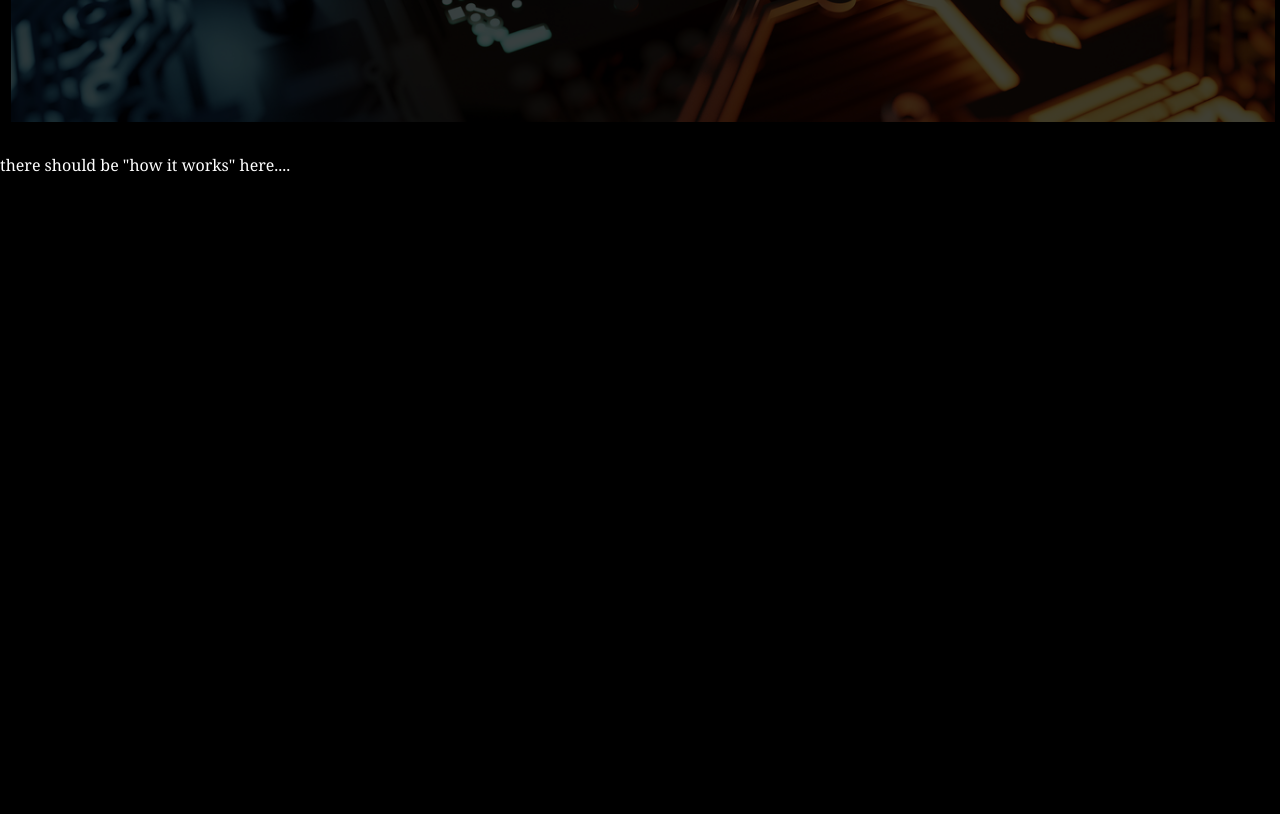
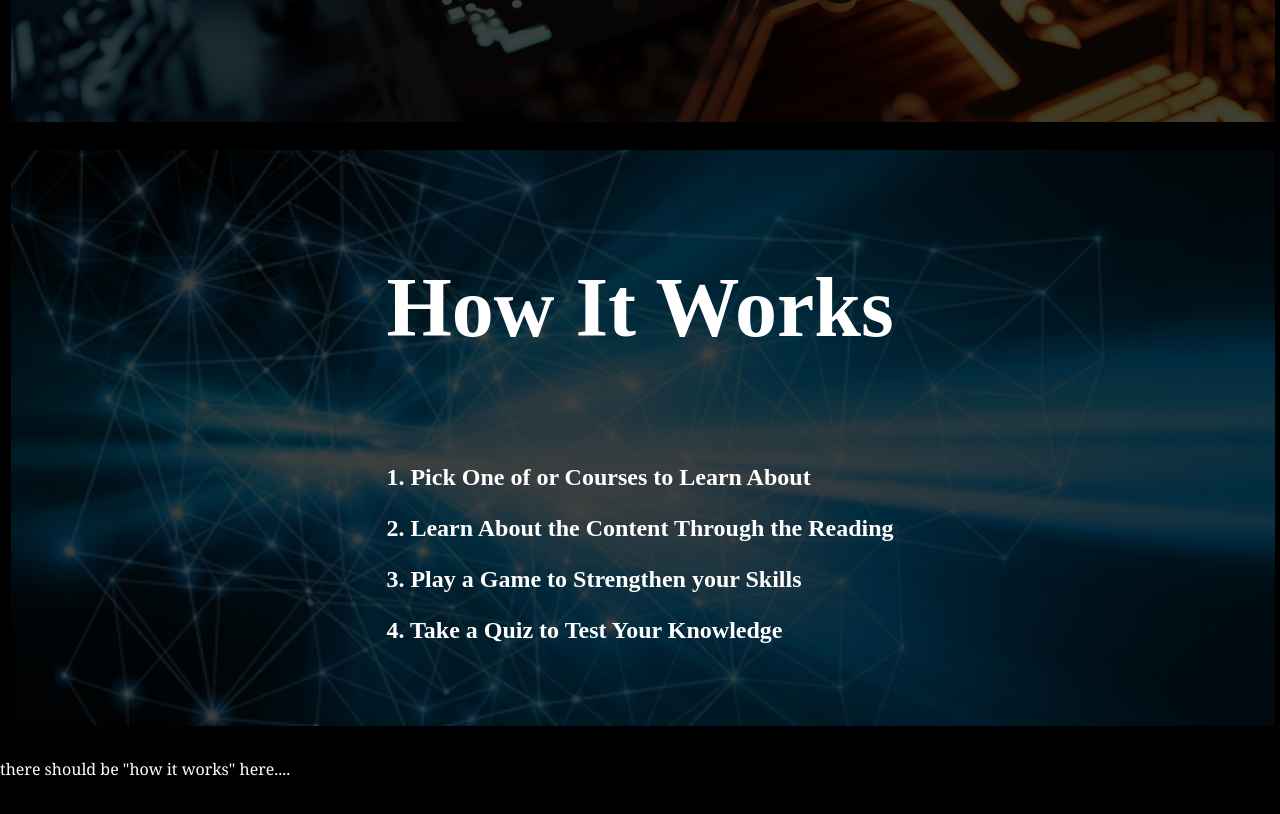
Before and after one commit to user894095/CyberMinds, a plain HTML site: page index.html in a window 1280 px wide. Shown: the part 540-1354 px from the top of the page. Drawn offline with Linux system fonts and the light colour scheme.

Commit message:
Added How it works

```diff
--- a/index.html
+++ b/index.html
@@ -39,6 +39,24 @@
         </nav>
       </div>
 
+      <div class="section">
+        <img
+          class="cybersecurityimagebackground"
+          src="./Images/blue_electricity.jpg"
+        />
+        <div class="works-wording">
+          <h2>How It Works</h2>
+        </div>
+        <div class="workslist-wording">
+          <p>1. Pick One of or Courses to Learn About</p>
+          <p>2. Learn About the Content Through the Reading</p>
+          <p>3. Play a Game to Strengthen your Skills</p>
+          <p>4. Take a Quiz to Test Your Knowledge</p>
+        </div>
+      </div>
+
+
+
       <div><p>there should be "how it works" here....</p></div>
     </div>
     <script src="./Javascript/cyberminds.js"></script>
```
